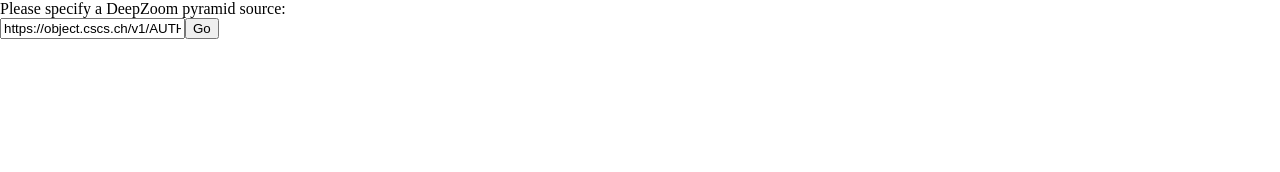
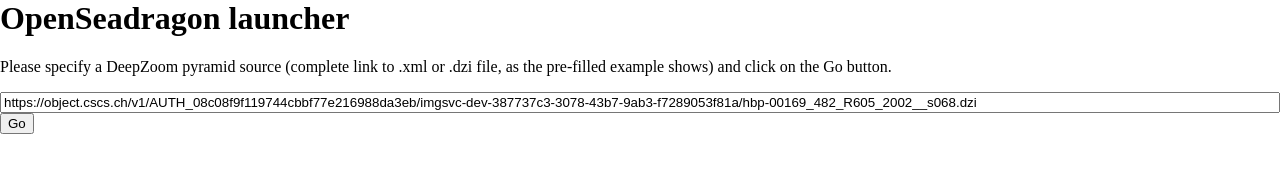
Before and after one commit to Neural-Systems-at-UIO/OpenSeadragon, a plain HTML site: page index.html in a window 1280 px wide. Drawn offline with Linux system fonts and the light colour scheme.

Commit message:
Minimal fancification of the launcher page

```diff
--- a/index.html
+++ b/index.html
@@ -8,6 +8,9 @@
             html,body,div{
                 margin: 0;
                 padding: 0;
+            }
+            input{
+                width: 100%;
             }
         </style>
         <script src="openseadragon.min.js"></script>
@@ -26,8 +29,12 @@
         </script>    </head>
     <body onload="start()">
         <div id="container" style="width: 100%; height: 100%;">
-            Please specify a DeepZoom pyramid source:<br>
-            <input id="dzi" value="https://object.cscs.ch/v1/AUTH_08c08f9f119744cbbf77e216988da3eb/imgsvc-dev-387737c3-3078-43b7-9ab3-f7289053f81a/hbp-00169_482_R605_2002__s068.dzi"><button onclick="location.search = '?' + dzi.value">Go</button>
+            <h1>OpenSeadragon launcher</h1>
+            <p>Please specify a DeepZoom pyramid source (complete link to .xml or .dzi file, as the pre-filled example shows) and click on the Go button.</p>
+            <p>
+                <input id="dzi" value="https://object.cscs.ch/v1/AUTH_08c08f9f119744cbbf77e216988da3eb/imgsvc-dev-387737c3-3078-43b7-9ab3-f7289053f81a/hbp-00169_482_R605_2002__s068.dzi"><br>
+                <button onclick="location.search = '?' + dzi.value">Go</button>
+            </p>
         </div>
     </body>
 </html>
```
Also changed, not shown: 1 other file.
